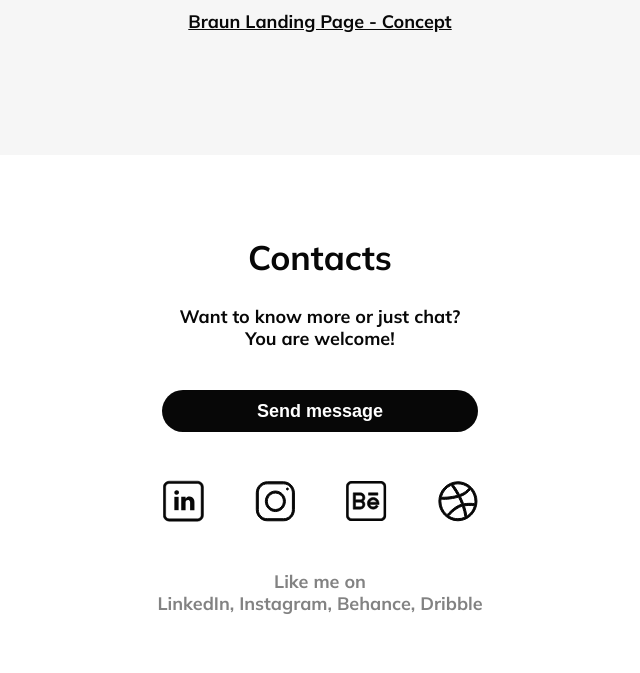
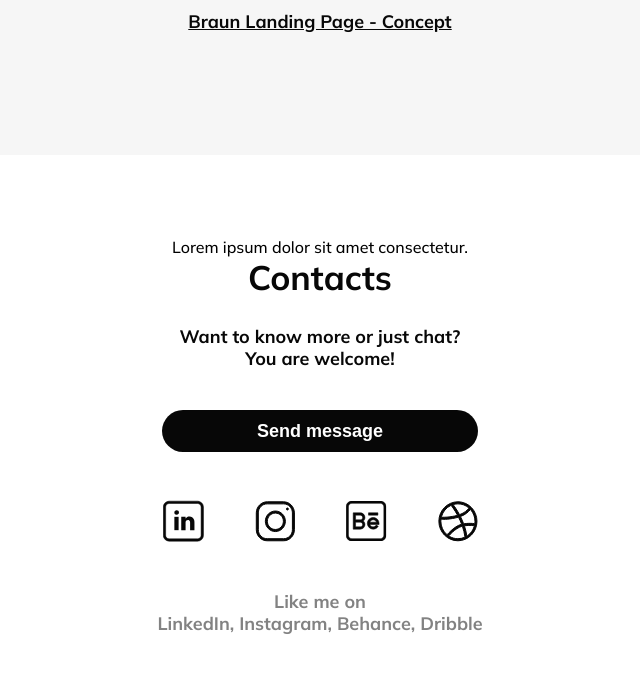
Before and after one commit to alisherax777/free-landing-page, a plain HTML site: page index.html in a window 1280 px wide. Shown: the part 3711-4384 px from the top of the page, without its empty margins (320-960 px from the left). Drawn offline with nearby package versions, Linux system fonts and the light colour scheme; files that its build step writes are made by us from their sources.

Commit message:
second commit

```diff
--- a/index.html
+++ b/index.html
@@ -146,6 +146,7 @@
         </section>
     </main>
     <footer>
+        <div class="helsing">Lorem ipsum dolor sit amet consectetur.</div>
         <h6 class="contact">Contacts</h6>
         <p class="visit">
             Want to know more or just chat? <br> You are welcome!
```
